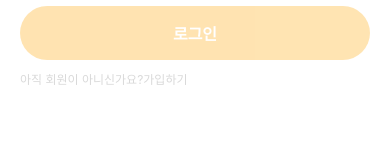
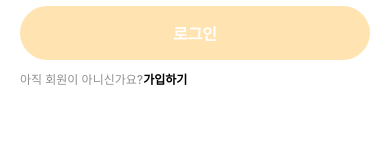
Before and after one commit to 2-daoni/pet-side, a React Native app: screen /LoginScreen in a window 390 px wide. Shown: the part 446-606 px from the top of the page. Built offline with nearby package versions, Linux system fonts and the light colour scheme.

Commit message:
[Feat] 로그인 - 가입하기 버튼 스타일 수정

```diff
--- a/src/features/auth/screens/LoginScreen.tsx
+++ b/src/features/auth/screens/LoginScreen.tsx
@@ -119,12 +119,14 @@ const LoginScreen = () => {
         <BtnText>로그인</BtnText>
       </Btn>
       <RowContainer>
-        <GrayText>아직 회원이 아니신가요?</GrayText>
+        <CustomText>아직 회원이 아니신가요?</CustomText>
         <TouchableOpacity
           onPress={() => {
             navigation.navigate('RegisterScreen');
           }}>
-          <GrayText>가입하기</GrayText>
+          <CustomText color="black" fontWeight="700">
+            가입하기
+          </CustomText>
         </TouchableOpacity>
       </RowContainer>
     </Container>
@@ -172,9 +174,14 @@ const BtnText = styled.Text`
   font-size: 16px;
 `;
 
-const GrayText = styled.Text`
-  font-size: 12px;
-  color: #d9d9d9;
+const CustomText = styled.Text<{
+  fontSize?: number;
+  color?: string;
+  fontWeight?: number;
+}>`
+  color: ${(props: any) => props.color || '#919090'};
+  font-size: ${(props: any) => props.fontSize || 12}px;
+  font-weight: ${(props: any) => props.fontWeight || '500'};
 `;
 
 export default LoginScreen;
```
